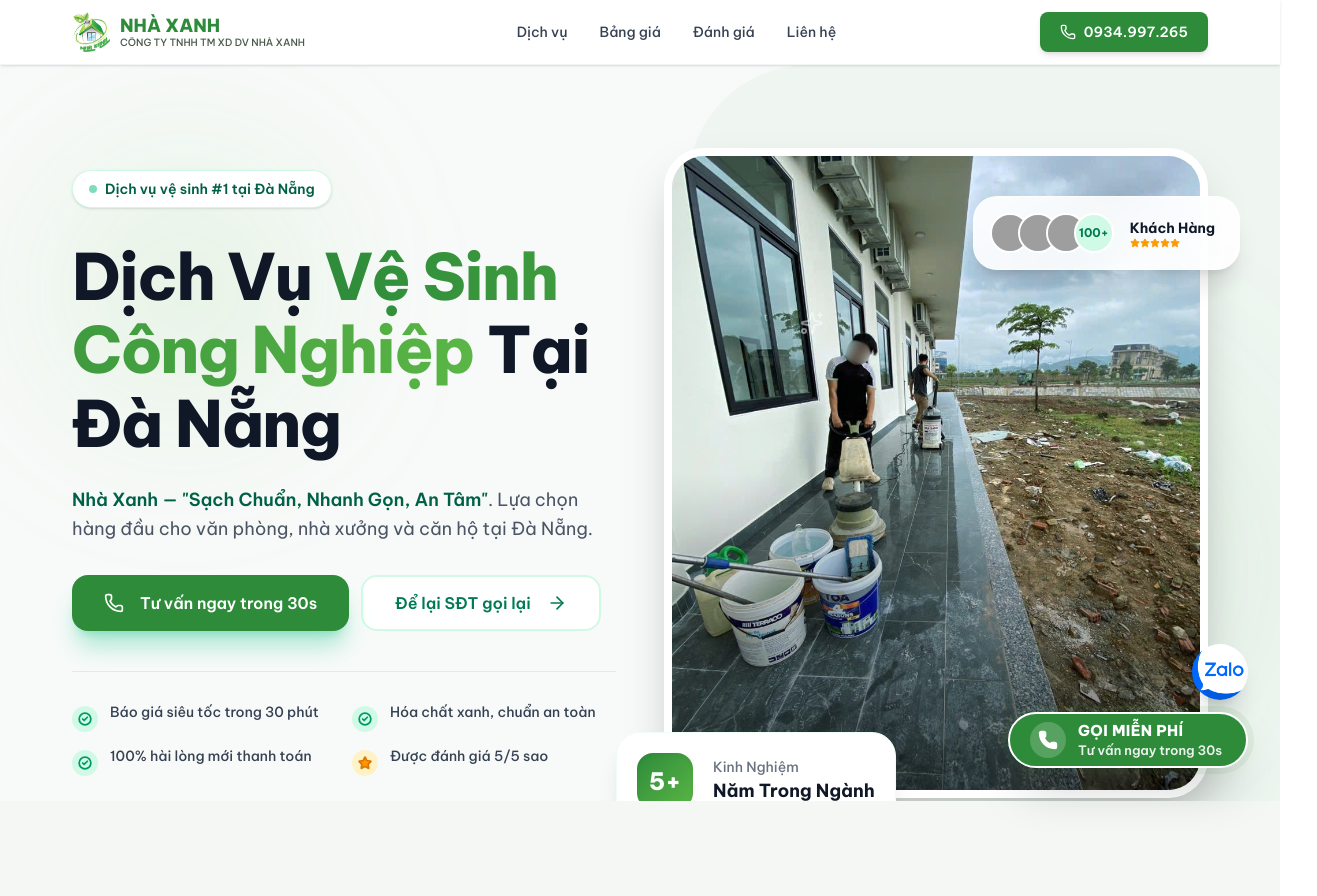
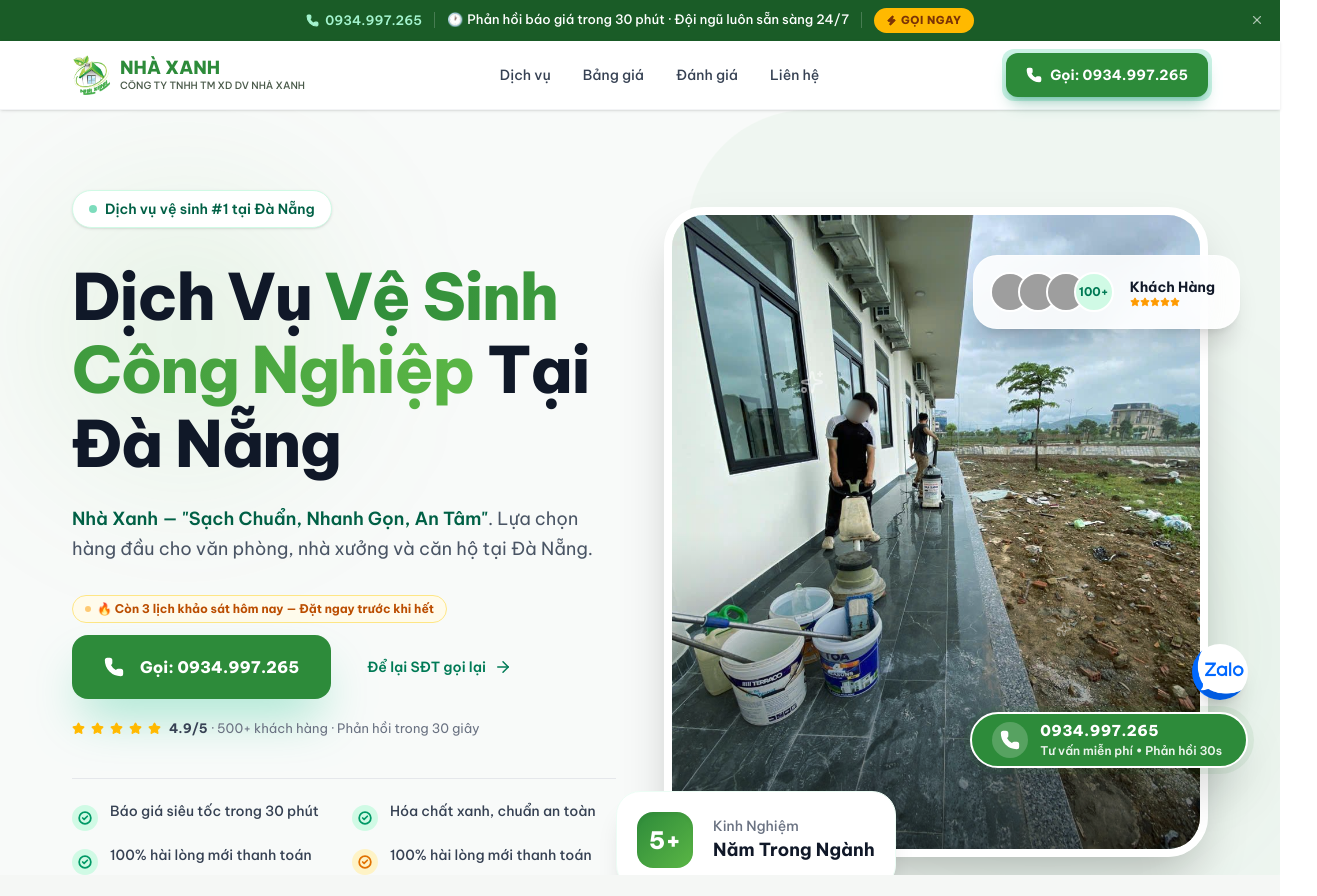
Before and after one commit to quantranit09/vscnnhaxanh_landingpage, a Next.js app: page / in a window 1280 px wide. Shown: the top 896 px of the page, 1317 px wide, since content can reach past the window. Built offline with nearby package versions, Linux system fonts and the light colour scheme; grey boxes are pictures that could not be loaded.

Commit message:
feat: add announcement bar and simplify contact form with direct call priority

```diff
--- a/src/app/layout.tsx
+++ b/src/app/layout.tsx
@@ -4,6 +4,7 @@
 import { Header } from '@/components/layout'
 import { Footer } from '@/components/layout'
 import { FloatingCTA } from '@/components/layout'
+import { AnnouncementBar } from '@/components/layout'
 import { JsonLd } from '@/components/JsonLd'
 import './globals.css'
 
@@ -104,6 +105,7 @@
           />
         </noscript>
         {/* End GTM noscript */}
+        <AnnouncementBar />
         <Header />
         <main>{children}</main>
         <Footer />
--- /dev/null
+++ b/src/components/layout/AnnouncementBar.tsx
@@ -0,0 +1,76 @@
+'use client'
+
+import { useState, useEffect } from 'react'
+import { Phone, X, Zap } from 'lucide-react'
+
+const MESSAGES = [
+  { icon: '⚡', text: 'Ưu đãi hôm nay: Miễn phí khảo sát tận nơi — Không cần đặt cọc' },
+  { icon: '🕐', text: 'Phản hồi báo giá trong 30 phút · Đội ngũ luôn sẵn sàng 24/7' },
+  { icon: '✅', text: '500+ khách hàng tin dùng · 100% hài lòng mới thanh toán' },
+]
+
+export function AnnouncementBar() {
+  const [visible, setVisible] = useState(true)
+  const [idx, setIdx] = useState(0)
+  const [fade, setFade] = useState(true)
+
+  // Rotate messages with fade transition
+  useEffect(() => {
+    const timer = setInterval(() => {
+      setFade(false)
+      setTimeout(() => {
+        setIdx(i => (i + 1) % MESSAGES.length)
+        setFade(true)
+      }, 300)
+    }, 4000)
+    return () => clearInterval(timer)
+  }, [])
+
+  if (!visible) return null
+
+  const msg = MESSAGES[idx]
+
+  return (
+    <div className="relative bg-[#1a5c27] text-white text-[13px] py-2 px-4 flex items-center justify-center gap-3 min-h-[36px]">
+      {/* Left: phone quick-access (desktop) */}
+      <a
+        href="tel:+84934997265"
+        className="hidden sm:flex items-center gap-1.5 text-emerald-200 hover:text-white transition-colors font-semibold shrink-0"
+      >
+        <Phone size={13} className="fill-emerald-200" />
+        0934.997.265
+      </a>
+
+      {/* Divider */}
+      <span className="hidden sm:block w-px h-4 bg-white/20 shrink-0" />
+
+      {/* Rotating message */}
+      <span
+        className="text-center font-medium leading-snug transition-opacity duration-300"
+        style={{ opacity: fade ? 1 : 0 }}
+      >
+        <span className="mr-1">{msg.icon}</span>
+        {msg.text}
+      </span>
+
+      {/* Right: CTA pill (desktop) */}
+      <span className="hidden sm:block w-px h-4 bg-white/20 shrink-0" />
+      <a
+        href="tel:+84934997265"
+        className="hidden sm:flex items-center gap-1 bg-amber-400 hover:bg-amber-300 text-amber-900 font-black text-[11px] uppercase tracking-wider px-3 py-1 rounded-full transition-colors shrink-0"
+      >
+        <Zap size={11} className="fill-amber-900" />
+        Gọi ngay
+      </a>
+
+      {/* Dismiss */}
+      <button
+        onClick={() => setVisible(false)}
+        aria-label="Đóng thông báo"
+        className="absolute right-3 top-1/2 -translate-y-1/2 text-white/60 hover:text-white transition-colors p-1"
+      >
+        <X size={14} />
+      </button>
+    </div>
+  )
+}
--- a/src/components/layout/FloatingCTA.tsx
+++ b/src/components/layout/FloatingCTA.tsx
@@ -64,13 +64,13 @@
                      shadow-2xl hover:bg-[#1E6B2A] transition-colors relative z-10 px-5 group overflow-hidden"
             aria-label="Gọi ngay"
           >
-            <div className="absolute inset-0 w-full h-full bg-gradient-to-r from-transparent via-white/20 to-transparent -translate-x-[100%] group-hover:translate-x-[100%] transition-all duration-1000 ease-out"></div>
+            <div className="absolute inset-0 w-full h-full bg-gradient-to-r from-transparent via-white/20 to-transparent -translate-x-[100%] group-hover:translate-x-[100%] transition-all duration-1000 ease-out" />
             <div className="bg-white/20 p-2 rounded-full mr-2 shrink-0">
               <Phone className="fill-white w-5 h-5" />
             </div>
             <div className="flex flex-col justify-center text-left py-1 ml-1 pr-1">
-              <span className="font-extrabold text-[15px] uppercase tracking-wide leading-tight">Gọi miễn phí</span>
-              <span className="font-semibold text-[13px] text-white/90 leading-tight mt-0.5">Tư vấn ngay trong 30s</span>
+              <span className="font-black text-[15px] tracking-wide leading-tight">0934.997.265</span>
+              <span className="font-semibold text-[12px] text-white/90 leading-tight mt-0.5">Tư vấn miễn phí • Phản hồi 30s</span>
             </div>
           </PhoneLink>
         </div>
@@ -88,6 +88,12 @@
         <ChevronUp size={20} strokeWidth={2.5} />
       </button>
 
+      {/* ─── MOBILE: “Hiện đang hoạt động” status pill ─── */}
+      <div className="md:hidden fixed bottom-[76px] left-3 z-[51] flex items-center gap-1.5 bg-emerald-500 text-white text-[10px] font-bold px-2.5 py-1 rounded-full shadow-lg">
+        <span className="w-1.5 h-1.5 bg-white rounded-full animate-pulse" />
+        ĐANG PHỤC VỤ
+      </div>
+
       {/* ─── MOBILE: Fixed Footer Full Width ─── */}
       <div
         className="md:hidden fixed bottom-0 left-0 right-0 z-50 bg-white/95 backdrop-blur-xl border-t border-gray-100 p-3 flex gap-3 shadow-[0_-10px_40px_rgba(0,0,0,0.1)]"
@@ -97,13 +103,13 @@
           href="tel:+84934997265"
           className="flex-1 relative overflow-hidden rounded-[18px] bg-gradient-to-l from-[#2D8B3A] to-[#45a352] text-white flex items-center justify-center shadow-lg shadow-[#2D8B3A]/40 active:scale-95 transition-transform"
         >
-          <div className="absolute inset-0 bg-[linear-gradient(45deg,transparent_25%,rgba(255,255,255,0.4)_50%,transparent_75%)] bg-[length:250%_250%] animate-[shimmer_2s_infinite]"></div>
-          <div className="bg-white/20 p-2 rounded-full mr-2.5 animate-[pulse_1.5s_infinite] shadow-sm">
+          <div className="absolute inset-0 bg-[linear-gradient(45deg,transparent_25%,rgba(255,255,255,0.4)_50%,transparent_75%)] bg-[length:250%_250%] animate-[shimmer_2s_infinite]" />
+          <div className="bg-white/20 p-2 rounded-full mr-2.5 shadow-sm shrink-0">
             <Phone size={18} className="fill-white" />
           </div>
           <div className="flex flex-col items-start leading-tight relative z-10">
-            <span className="font-extrabold text-[15px] uppercase tracking-wide drop-shadow-md">Gọi Ngay Để Tư Vấn</span>
-            <span className="font-semibold text-[12px] text-emerald-100 mt-0.5">Miễn phí 100%</span>
+            <span className="font-black text-[14px] tracking-wide drop-shadow-md">0934.997.265 — Gọi Ngay</span>
+            <span className="font-medium text-[11px] text-emerald-100 mt-0.5">Tư vấn miễn phí • Phản hồi 30s</span>
           </div>
         </PhoneLink>
         <a
@@ -111,6 +117,7 @@
           target="_blank"
           rel="noopener noreferrer"
           className="w-[52px] h-[52px] shrink-0 relative rounded-[18px] overflow-hidden shadow-md active:scale-95 transition-transform"
+          aria-label="Chat Zalo"
         >
           <Image src="/images/Logo-Zalo-Arc.webp" alt="Zalo" fill className="object-cover" />
         </a>
--- a/src/components/layout/Header.tsx
+++ b/src/components/layout/Header.tsx
@@ -17,7 +17,7 @@
   const [isOpen, setIsOpen] = useState(false);
 
   return (
-    <header className="sticky top-0 z-50 bg-white shadow-sm border-b border-gray-100">
+    <header className="sticky top-0 z-50 bg-white/95 backdrop-blur-md shadow-sm border-b border-gray-100">
       <div className="container py-3 flex items-center justify-between">
         {/* Logo */}
         <Link href="/" className="flex items-center gap-2 shrink-0">
@@ -53,23 +53,36 @@
 
         {/* Desktop Hotline */}
         <div className="hidden md:flex items-center">
+          {/* Pulsing ring for visual urgency */}
+          <div className="relative">
+            <span className="absolute -inset-1 rounded-xl bg-emerald-500/20 animate-ping pointer-events-none" />
             <PhoneLink
               href="tel:+84934997265"
-            className="flex items-center gap-2 bg-[#2D8B3A] text-white px-5 py-2.5 rounded-lg font-semibold hover:bg-[#1E6B2A] transition-colors shadow-md text-sm"
+              className="relative flex items-center gap-2 bg-[#2D8B3A] text-white px-5 py-3 rounded-xl font-bold hover:bg-[#1E6B2A] transition-colors shadow-lg shadow-emerald-700/30 text-sm"
             >
-            <Phone size={16} />
-            <span>0934.997.265</span>
+              <Phone size={16} className="fill-white" />
+              <span>Gọi: 0934.997.265</span>
             </PhoneLink>
           </div>
+        </div>
 
-        {/* Mobile toggle */}
+        {/* Mobile: phone icon + hamburger */}
+        <div className="md:hidden flex items-center gap-1">
+          <PhoneLink
+            href="tel:+84934997265"
+            className="p-2 text-[#2D8B3A] hover:bg-emerald-50 rounded-lg transition-colors"
+            aria-label="Gọi ngay"
+          >
+            <Phone size={22} className="fill-[#2D8B3A]" />
+          </PhoneLink>
           <button
-          className="md:hidden p-2 text-gray-700 hover:text-[#2D8B3A] transition-colors"
+            className="p-2 text-gray-700 hover:text-[#2D8B3A] transition-colors"
             onClick={() => setIsOpen(!isOpen)}
             aria-label={isOpen ? "Đóng menu" : "Mở menu"}
           >
             {isOpen ? <X size={24} /> : <Menu size={24} />}
           </button>
+        </div>
       </div>
 
       {/* Mobile dropdown */}
--- a/src/components/layout/index.ts
+++ b/src/components/layout/index.ts
@@ -1,3 +1,4 @@
 export { Header } from './Header'
 export { Footer } from './Footer'
 export { FloatingCTA } from './FloatingCTA'
+export { AnnouncementBar } from './AnnouncementBar'
--- a/src/sections/Hero.tsx
+++ b/src/sections/Hero.tsx
@@ -41,30 +41,54 @@
             <strong className="text-emerald-800 font-semibold">Nhà Xanh — &quot;Sạch Chuẩn, Nhanh Gọn, An Tâm&quot;</strong>. Lựa chọn hàng đầu cho văn phòng, nhà xưởng và căn hộ tại Đà Nẵng.
           </p>
 
-          <div className="flex flex-col sm:flex-row gap-3 mb-8 lg:mb-10">
-            <Button
-              href="tel:+84934997265"
-              onClick={() => { submitPhoneLead(); trackPhoneClick('tel:+84934997265') }}
-              size="lg"
-              className="h-14 px-8 text-base shadow-xl shadow-emerald-500/30 hover:shadow-emerald-500/40 transition-all hover:-translate-y-1 rounded-2xl relative overflow-hidden group"
-            >
-              <div className="absolute inset-0 w-full h-full bg-gradient-to-r from-transparent via-white/20 to-transparent -translate-x-[100%] group-hover:translate-x-[100%] transition-all duration-1000 ease-out"></div>
-              <Phone size={20} className="mr-2" />
-              Tư vấn ngay trong 30s
-            </Button>
-            <Button
+          {/* Scarcity urgency pill — limited slot signal before CTA */}
+          <div className="flex items-center gap-2 mb-3 animate-[fadeInUp_0.4s_ease-out_0.3s_both]">
+            <span className="inline-flex items-center gap-1.5 bg-amber-50 border border-amber-200 text-amber-700 text-[12px] font-bold px-3 py-1 rounded-full">
+              <span className="w-1.5 h-1.5 rounded-full bg-amber-500 animate-pulse shrink-0" />
+              🔥 Còn 3 lịch khảo sát hôm nay — Đặt ngay trước khi hết
+            </span>
+          </div>
+
+          {/* CTA Buttons */}
+
+          <div className="flex flex-col sm:flex-row gap-3 mb-4 lg:mb-5">
+            {/* Primary: Phone call — larger, pulsing ring, shows number */}
+            <div className="relative">
+              <span className="absolute -inset-1.5 rounded-[1.6rem] bg-emerald-500/25 animate-ping pointer-events-none" />
+              <Button
+                href="tel:+84934997265"
+                onClick={() => { submitPhoneLead(); trackPhoneClick('tel:+84934997265') }}
+                size="lg"
+                className="h-16 px-8 text-base font-black shadow-2xl shadow-emerald-500/40 hover:shadow-emerald-500/60 transition-all hover:-translate-y-1 rounded-2xl relative overflow-hidden group whitespace-nowrap"
+              >
+                <div className="absolute inset-0 w-full h-full bg-gradient-to-r from-transparent via-white/20 to-transparent -translate-x-[100%] group-hover:translate-x-[100%] transition-all duration-1000 ease-out" />
+                <Phone size={20} className="mr-2 fill-white shrink-0" />
+                Gọi: 0934.997.265
+              </Button>
+            </div>
+
+            {/* Secondary: form scroll — lighter weight */}
+            <a
               href="#lien-he"
-              variant="outline"
-              size="lg"
-              className="h-14 px-8 text-base border-2 border-emerald-100 bg-white hover:bg-emerald-50 text-emerald-700 hover:text-emerald-800 rounded-2xl transition-all hover:-translate-y-1"
+              className="inline-flex items-center justify-center gap-2 h-16 px-6 text-emerald-700 font-semibold hover:text-emerald-900 transition-colors text-sm rounded-2xl hover:bg-emerald-50"
             >
               Để lại SĐT gọi lại
-              <ArrowRight size={20} className="ml-2" />
-            </Button>
+              <ArrowRight size={18} />
+            </a>
           </div>
 
-          {/* Social Proof & Features */}
-          <div className="grid grid-cols-2 gap-4 border-t border-gray-200 pt-8 mt-4">
+          {/* Social proof micro-copy — right under CTAs */}
+          <p className="text-[13px] text-gray-500 mb-8 lg:mb-10 flex items-center gap-1.5 animate-[fadeInUp_0.5s_ease-out_0.5s_both]">
+            <Star size={13} className="fill-amber-400 text-amber-400 shrink-0" />
+            <Star size={13} className="fill-amber-400 text-amber-400 shrink-0" />
+            <Star size={13} className="fill-amber-400 text-amber-400 shrink-0" />
+            <Star size={13} className="fill-amber-400 text-amber-400 shrink-0" />
+            <Star size={13} className="fill-amber-400 text-amber-400 shrink-0" />
+            <span className="ml-0.5"><strong className="text-gray-700">4.9/5</strong> · 500+ khách hàng · Phản hồi trong 30 giây</span>
+          </p>
+
+          {/* Feature highlights */}
+          <div className="grid grid-cols-2 gap-4 border-t border-gray-200 pt-6">
             {highlights.map((text, i) => (
               <div
                 key={i}
@@ -79,9 +103,9 @@
             ))}
             <div className="flex items-start gap-3 animate-[fadeInUp_0.5s_ease-out_0.7s_both]">
               <div className="bg-amber-100 p-1.5 rounded-full text-amber-600 mt-0.5">
-                <Star size={14} className="stroke-[3] fill-amber-500" />
+                <CheckCircle2 size={14} className="stroke-[3]" />
               </div>
-              <span className="text-sm font-medium text-gray-700 leading-tight">Được đánh giá 5/5 sao</span>
+              <span className="text-sm font-medium text-gray-700 leading-tight">100% hài lòng mới thanh toán</span>
             </div>
           </div>
         </div>
```
Also changed, not shown: src/app/globals.css (+12 -0 lines), src/sections/Contact.tsx (+48 -47 lines), src/sections/Services.tsx (+18 -8 lines). Lines whose indentation alone changed are shown as unchanged.
